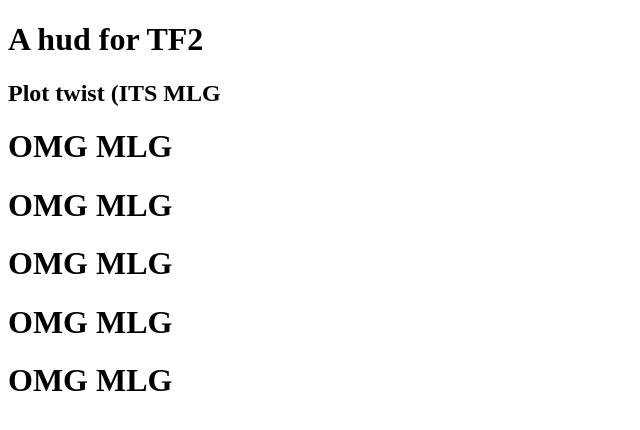
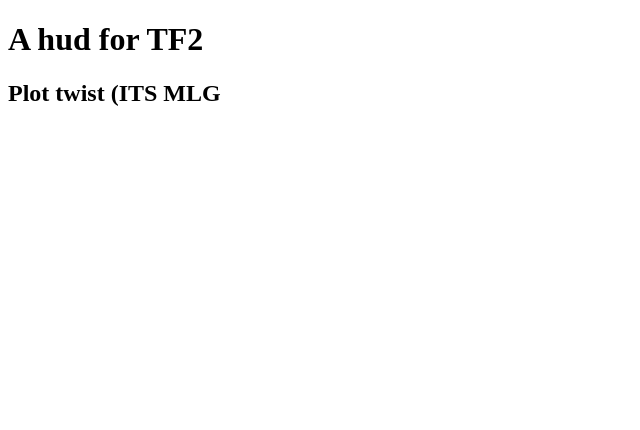
Before and after one commit to jraffstar/mlghud, a plain HTML site: page index.html in a window 1280 px wide. Shown: the whole page, without its empty margins (0-640 px from the left). Drawn offline with Linux system fonts and the light colour scheme.

Commit message:
I am trying to fix github pages

```diff
--- a/index.html
+++ b/index.html
@@ -3,10 +3,5 @@
 <body>
 <h1> A hud for TF2 </h1>
   <h2> Plot twist (ITS MLG </h2>
-  <h1> OMG MLG </h1>
-  <h1> OMG MLG </h1>
-  <h1> OMG MLG </h1>
-  <h1> OMG MLG </h1>
-  <h1> OMG MLG </h1>
 </body>
 </html>
```
